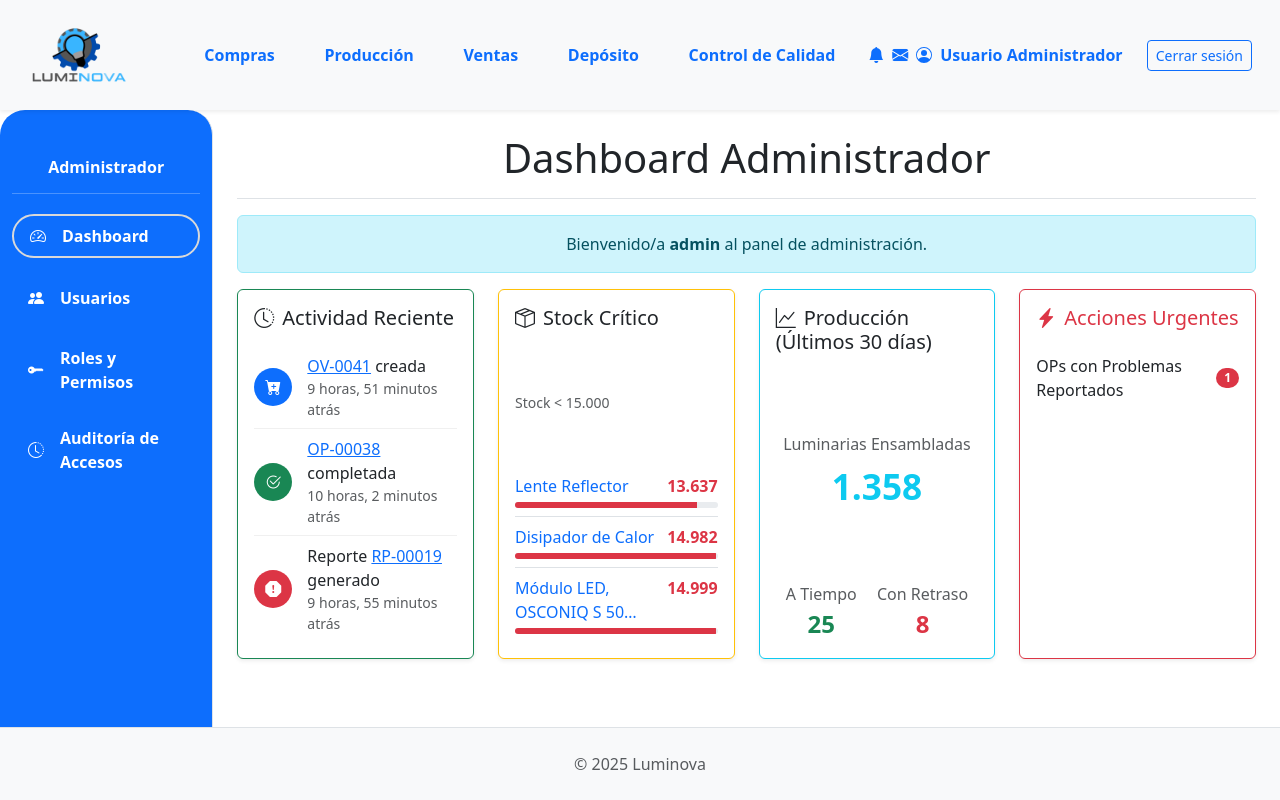
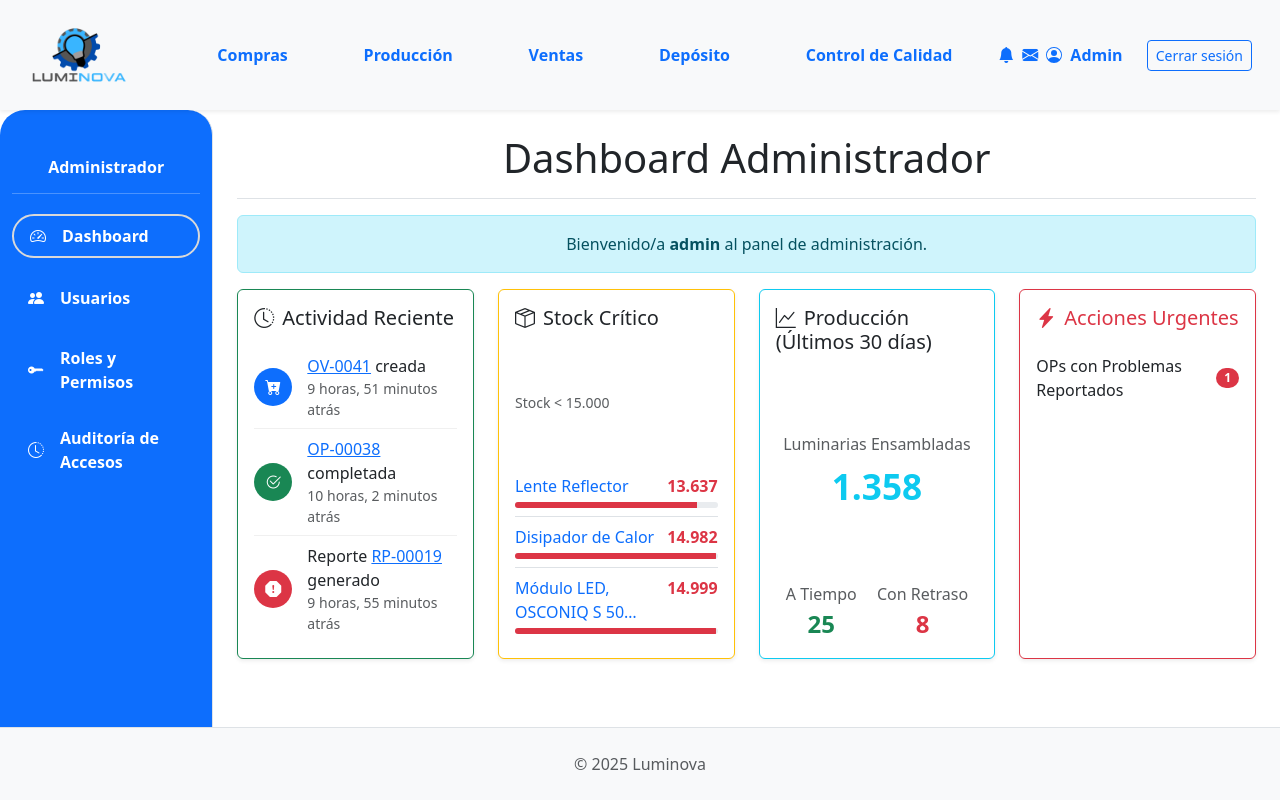
Before and after one commit to FedericoPaal/TP_LUMINOVA, a Django app: page /dashboard/ in a window 1280 px wide. Run offline with Django 5.2, Linux system fonts and the light colour scheme; a user stored in the database is signed in; data comes from the database, SQL or seed files in the repository; some libraries are stand-ins or nearby versions.

Commit message:
Se agrea nombre del usuario dinámicamente

```diff
--- a/App_LUMINOVA/templates/shared/header.html
+++ b/App_LUMINOVA/templates/shared/header.html
@@ -23,7 +23,7 @@
                 </ul>
 
                 <div class="navbar-nav ms-auto align-items-center me-3 mb-2 mb-lg-0 d-flex flex-row">
-                    <div class="d-flex flex-row align-items-center flex-nowrap">
+                    {% if user.is_authenticated %}
                         <span class="nav-link text-primary d-flex align-items-center me-2" style="white-space: nowrap;">
                             <i class="bi bi-bell-fill me-2 align-self-center"></i>
                             <i class="bi bi-envelope-fill me-2 align-self-center"></i>
@@ -31,10 +31,12 @@
                                 <path d="M11 6a3 3 0 1 1-6 0 3 3 0 0 1 6 0z"/>
                                 <path fill-rule="evenodd" d="M0 8a8 8 0 1 1 16 0A8 8 0 0 1 0 8zm8-7a7 7 0 0 0-5.468 11.37C3.242 11.226 4.805 10 8 10s4.757 1.225 5.468 2.37A7 7 0 0 0 8 1z"/>
                             </svg>
-                            <span class="d-none d-lg-inline align-self-center me-2  fw-bold">Usuario Administrador</span>
+                            <span class="d-none d-lg-inline align-self-center me-2 fw-bold">
+                                {{ user.first_name|default:user.username|capfirst }}
+                            </span>
                         </span>
                         <a class="btn btn-outline-primary btn-sm align-self-center" style="white-space: nowrap;" href="{% url 'App_LUMINOVA:logout' %}">Cerrar sesión</a>
-                    </div>
+                        {% endif %}
                 </div>
             </div>
         </div>
```
